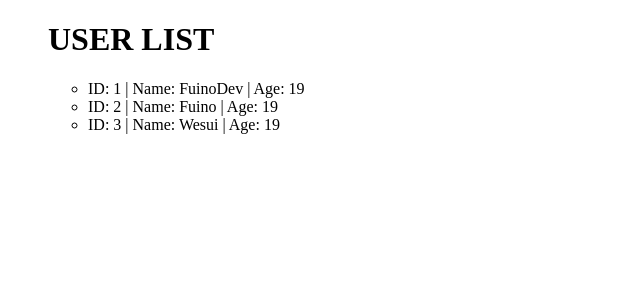
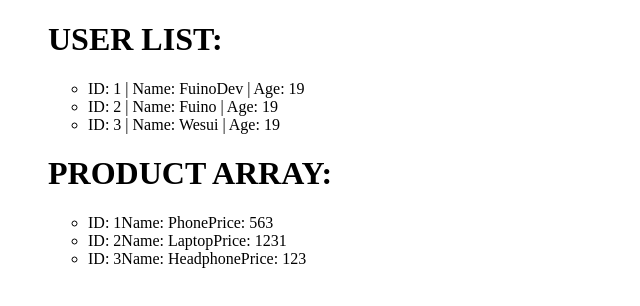
Before and after one commit to fuinodev/react-fundementals, a React (Vite) app: page / in a window 1280 px wide. Shown: the top 306 px of the page, without its empty margins (0-640 px from the left). Built offline with nearby package versions, Linux system fonts and the light colour scheme.

Commit message:
map() map debugging &  adding ProductArray in App

```diff
--- a/src/App.jsx
+++ b/src/App.jsx
@@ -1,10 +1,11 @@
 import UserList from "./components/UserList";
-
+import ProductArray from "./components/ProductArray";
 const App = () => {
   return (
     <div>
       <ul>
         <UserList />
+        <ProductArray />
       </ul>
     </div>
 
--- /dev/null
+++ b/src/components/ProductArray.jsx
@@ -0,0 +1,23 @@
+const ProductArray = () => {
+    const products = [
+        {id: 1, name: "Phone", price: 563},
+        {id: 2, name: "Laptop", price: 1231},
+        {id: 3, name: "Headphone", price: 123},
+    ]
+  return (
+    <div>
+      <h1>PRODUCT ARRAY: </h1>
+        <ul>
+          {products.map((items) => (
+                <li key={items.id}>
+                   ID: {items.id}
+                   Name: {items.name}
+                   Price: {items.price}
+                </li>
+            ))}
+        </ul>
+    </div>
+  );
+};
+
+export default ProductArray;
--- a/src/components/UserList.jsx
+++ b/src/components/UserList.jsx
@@ -6,7 +6,7 @@ const UserList = () => {
     ];
     return (
         <div>
-          <h1>USER LIST</h1>
+          <h1>USER LIST:</h1>
           <ul>
             {users.map((user) => (
                 <li key={user.id}>
```
